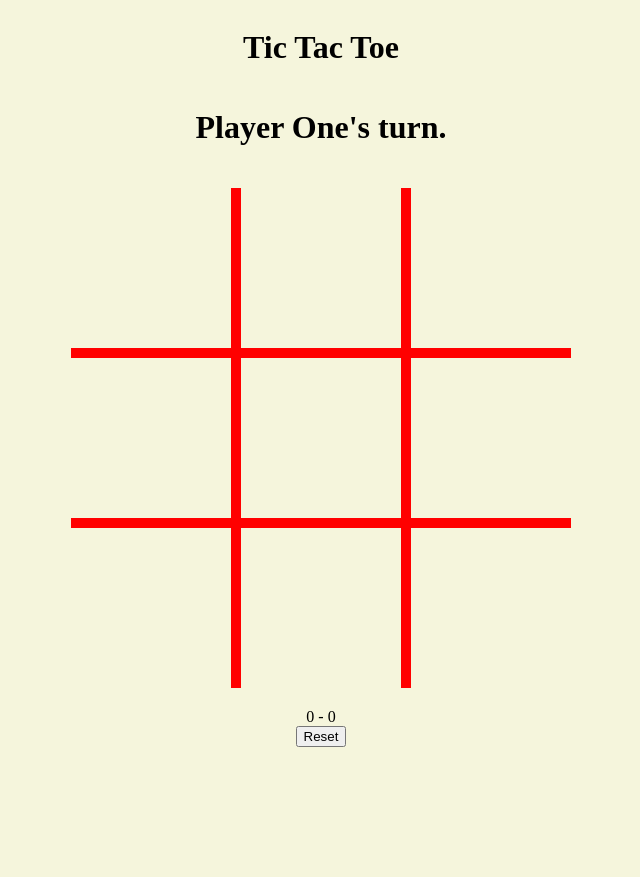
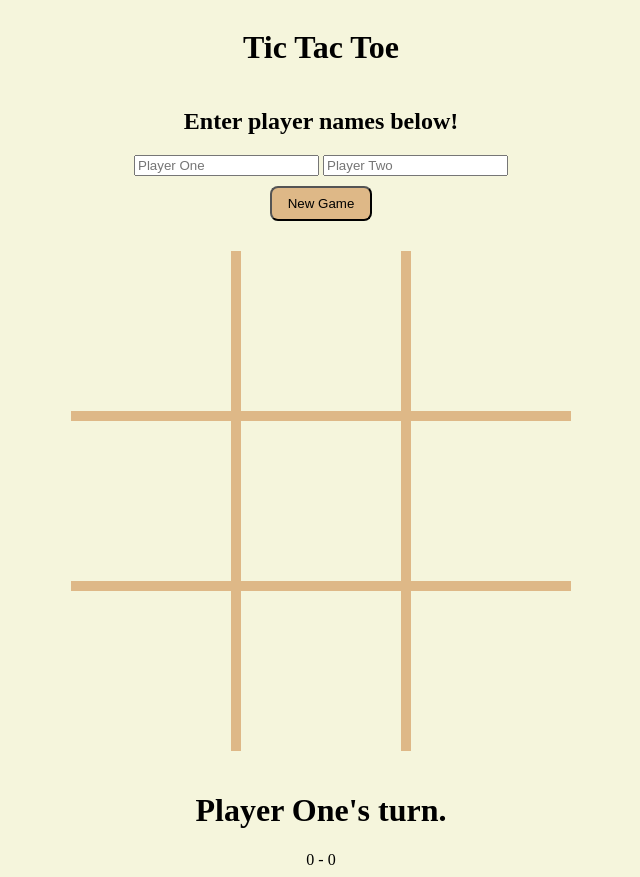
Before and after one commit to jeremykoo/tic-tac-toe, a plain HTML site: page index.html in a window 1280 px wide. Shown: the whole page, without its empty margins (319-959 px from the left). Before the commit the page ends 800 px from the top, so only its background shows below. Drawn offline with Linux system fonts and the light colour scheme.

Commit message:
included player names

```diff
--- a/index.html
+++ b/index.html
@@ -8,10 +8,15 @@
 </head>
 <body>
     <h1>Tic Tac Toe</h1>
+    <h2>Enter player names below!</h2>
+    <div class="container">
+        <input type="text" id="player-one" placeholder="Player One">
+        <input type="text" id="player-two" placeholder="Player Two">
+    </div>
+    <button class="reset">New Game</button>
+    <div class="board"></div>
     <h1 class="turn"></h1>
-    <div class="board"></div>
     <div class="score"></div>
-    <button class="reset">Reset</button>
     <script src="script.js"></script>
 </body>
 </html>
--- a/script.js
+++ b/script.js
@@ -132,11 +132,14 @@ function GameController(playerOneName = "Player One", playerTwoName = "Player Tw
         switchPlayerTurn();
     }
 
-    const reset = () => {
+    const reset = (p1name, p2name) => {
         board.cleanBoard();
         if (activePlayer !== players[0]) {
             switchPlayerTurn();
         }
+        console.log(p1name, p2name);
+        players[0].name = p1name ? p1name : "Player One";
+        players[1].name = p2name ? p2name : "Player Two";
     };
 
     return {
@@ -150,11 +153,12 @@ function GameController(playerOneName = "Player One", playerTwoName = "Player Tw
 }
 
 function ScreenController() {
-    const game = GameController();
     const playerTurnDiv = document.querySelector(".turn");
     const boardDiv = document.querySelector(".board");
     const resetButton = document.querySelector(".reset");
     const scoreDiv = document.querySelector(".score");
+
+    const game = GameController();
 
     const updateScreen = () => {
         boardDiv.textContent = "";
@@ -167,10 +171,8 @@ function ScreenController() {
 
         if (game.checkWinCondition()) {
             playerTurnDiv.textContent = `${activePlayer.name} wins!`;
-            boardDiv.style.backgroundColor = "blue";
         } else {
             playerTurnDiv.textContent = `${activePlayer.name}'s turn.`;
-            boardDiv.style.backgroundColor = "red";
         }
 
         for (let i = 0; i < 3; i ++) {
@@ -203,7 +205,9 @@ function ScreenController() {
     boardDiv.addEventListener("click", clickHandlerBoard);
 
     resetButton.addEventListener("click", () => {
-        game.reset();
+        const playerOne = document.querySelector("#player-one");
+        const playerTwo = document.querySelector("#player-two");
+        game.reset(playerOne.value, playerTwo.value);
         updateScreen();
     });
 
--- a/style.css
+++ b/style.css
@@ -14,7 +14,7 @@ body {
     grid-template-columns: repeat(3, 1fr);
     grid-template-rows: repeat(3, 1fr);
     gap: 10px;
-    background-color: red;
+    background-color: burlywood;
     margin: 20px;
 }
 
@@ -28,3 +28,10 @@ body {
     font-size: 50px;
     font-weight: bold;
 }
+
+.reset {
+    padding: 8px 16px;
+    border-radius: 8px;
+    margin: 10px;
+    background-color: burlywood;
+}
```
